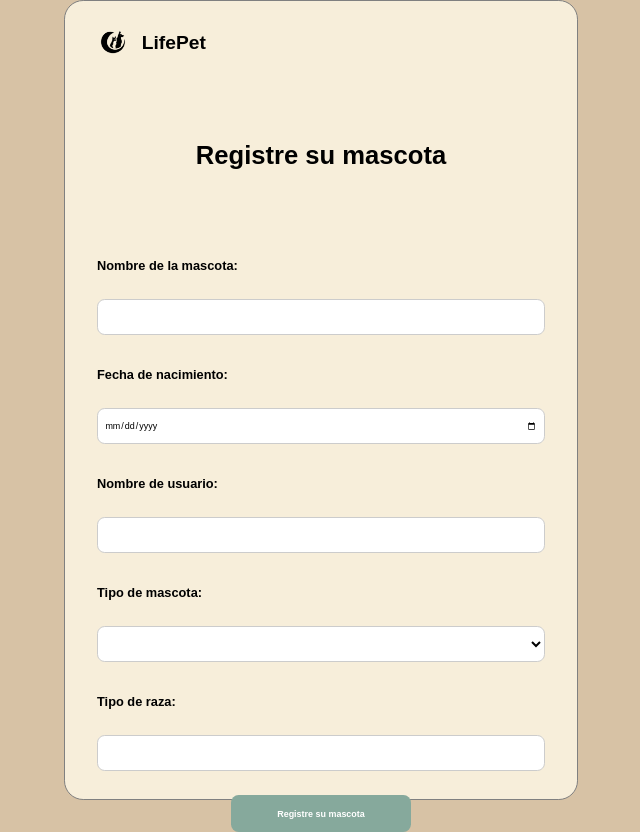
After one commit to DieguitoLOL/trabajo_mascotas, a PHP site: the page made by GestionMascotas.php in a window 1280 px wide. The commit adds this page. Shown: the whole page, without its empty margins (255-895 px from the left). Run offline with PHP 8.4, Linux system fonts and the light colour scheme.

Commit message:
Agregando el registro de las mascotas

```diff
--- /dev/null
+++ b/GestionMascotas.php
@@ -0,0 +1,65 @@
+<?php
+    require_once __DIR__ . "/vendor/autoload.php";
+    require_once __DIR__ ."/controller/conexiones.php";
+    use Dotenv\Dotenv;
+    $dotenv = Dotenv::createImmutable(__DIR__);
+    $dotenv->load();
+?>
+<!DOCTYPE html>
+<html lang="en">
+<head>
+    <meta charset="UTF-8">
+    <meta name="viewport" content="width=device-width, initial-scale=1.0">
+    <title>Veterineria LifePet</title>
+    <link rel="stylesheet" href="./css/style.css">
+</head>
+<body>
+<main>
+    <div class="contenido_principal contenido-Espacio">
+    <section class="seccion_ingreso">
+        <div class="contenido_logo">
+            <div><img class="logo" src="img/icono_mascota.png" alt="Logo veterinaria"></div>
+            <h6 class="texto_logo">LifePet</h6>
+        </div>
+        <div class="contenido_registro contenido_registro-espacio">
+            <h1>Registre su mascota</h1>
+            <form class="tamaño-formulario" method="POST">
+                <?php
+                    require_once __DIR__ ."/process/procesar_mascota.php";
+                ?>
+
+                <div class="registros">
+                  <label for="NamePet">Nombre de la mascota:</label><br>
+                  <input type="text" id="NamePet" name="NamePet" required value="">
+                </div>
+                <div class="registros">
+                  <label for="Datetime">Fecha de nacimiento:</label><br>
+                  <input type="date" id="Datetime" name="Datetime" required value="">
+                </div>
+                <div class="registros">
+                  <label for="Username">Nombre de usuario:</label><br>
+                  <input type="text" id="Username" name="Username2" required value="">
+                </div>
+                <div class="registros">
+                  <label for="TipoMascota">Tipo de mascota:</label><br>
+                  <select name="SelectorMascota" id="mascota">
+                    <option value=""></option>
+                    <option value="1">Perro</option>
+                    <option value="2">Gato</option>
+                    <option value="3">Raton</option>
+                    <option value="4">Pez</option>
+                    <option value="5">Hamster</option>
+                  </select>
+                </div>
+                <div class="registros">
+                  <label for="TipoRaza">Tipo de raza:</label><br>
+                  <input type="text" id="TipoRaza" name="TipoRaza" required value="">
+                </div>
+                <div class="contenido_registro-botones">
+                <input class="tamaño-boton menos-tamaño" name="btnRegistrar" type="submit" value="Registre su mascota">
+                </div>
+            </form>
+        </div>
+    </section>
+    </div>
+</main>
--- a/GestionVacunas.php
+++ b/GestionVacunas.php
@@ -16,7 +16,7 @@
 </head>
 <body>
     <header class="header">
-
+        <a href="GestionMascotas.php"><button>Agregar mascotas</button></a>
     </header>
     <div class="body">
         <div class="sidebar">
--- /dev/null
+++ b/controller/mascota.controller.php
@@ -0,0 +1,33 @@
+<?php
+require_once(__DIR__ ."/conexiones.php");
+require_once(__DIR__ ."/../model/Mascotas.model.php");
+class MascotaController extends Conexion{
+
+    public function create(mascotas $mascota){
+        $conection = $this->conectar();
+       $mascota -> nombre = $_POST['NamePet'];
+       $mascota -> FechaNacimiento = $_POST['Datetime'];
+       $mascota -> User_id = $_POST['Username2'];
+        $mascota -> TipoMascota_id =$_POST['SelectorMascota'];
+        $mascota -> Raza_id = $_POST['TipoRaza'];
+        $sql = "INSERT INTO mascotas (nombre, FechaNacimiento, User_id, TipoMascota_id, Raza_id) VALUES ('{$mascota->nombre}','{$mascota->FechaNacimiento}', '{$mascota->User_id}', '{$mascota->TipoMascota_id}', '{$mascota->Raza_id}')";
+
+        $result = $conection->query($sql);
+        return $result;
+
+    }
+    public function update(mascotas $mascota) {
+        $connection = $this->conectar();
+
+    }
+    public function reade(){
+        $conection = $this->conectar();
+
+    }
+    public function delete (mascotas $mascota) {
+        $connection = $this->conectar();
+
+    }
+}
+
+?>
--- a/css/style.css
+++ b/css/style.css
@@ -66,8 +66,15 @@ main {
   gap: 5vh;
 }
 
+.contenido-Espacio {
+  height: inherit;
+  padding: 2vh 4vh;
+  border-radius: 1.5vw;
+  border-right: 0.1vw solid gray;
+}
+
 .contenido_registro-espacio{
-  gap: 10vh;
+  gap: 10vh
 }
 
 form {
@@ -94,7 +101,9 @@ label {
 
 input[type=text],
 input[type=email],
-input[type=password] {
+input[type=password],
+select,
+input[type=date]{
   padding: 0px 0.5vw;
   display: inline-block;
   border: 0.1vw solid #ccc;
--- a/process/delete_user.php
+++ b/process/delete_user.php
@@ -17,5 +17,4 @@ if ($_SERVER['REQUEST_METHOD'] == 'POST' and isset($_POST["BtnEliminar"])) {
     } else {
         echo "Error al eliminar al usuario";
     }
-
 }
--- /dev/null
+++ b/process/procesar_mascota.php
@@ -0,0 +1,28 @@
+<?php
+session_start();
+require_once(__DIR__."/../controller/conexiones.php");
+require_once(__DIR__."/../model/Mascotas.model.php");
+require_once(__DIR__."/../controller/mascota.controller.php");
+
+if ($_SERVER["REQUEST_METHOD"] === "POST" && isset($_POST["btnRegistrar"])) {
+    $conn = Conexion::conectar();
+    $mascotaModel = new mascotas();
+
+    $namePet = $conn -> real_escape_string($_POST['NamePet']);
+    $timePet = $conn -> $_POST['Datetime'];
+    $nombre = $conn -> real_escape_string($_POST["nombre"]);
+    $tipo_mascota = $conn -> $_POST['SelectorMascota'];
+    $raza = $conn -> real_escape_string($_POST['TipoRaza']);
+
+    $checkQuery = "SELECT * FROM mascotas WHERE nombre = '$namePet' and FechaNacimiento = '$timePet' and User_id = '$nombre' and TipoMascota_id = '$tipo_mascota' and Raza_id = '$raza'";
+    $result = $conn -> query($checkQuery);
+
+    if ($result -> num_rows > 0) {
+        echo"<script>alert('Este registro ya existe, vuelva a la pantalla de vacunas');</script>";
+    }
+    else {
+        (new MascotaController) ->create($mascotaModel);
+        $conn->close();
+        header("location: index.php");
+    }
+}
```
Also changed, not shown: process/procesar_vacunas.php (deleted).
